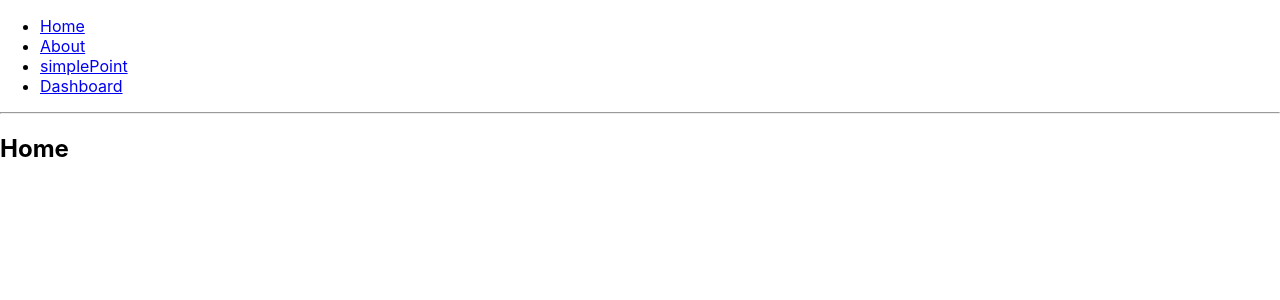
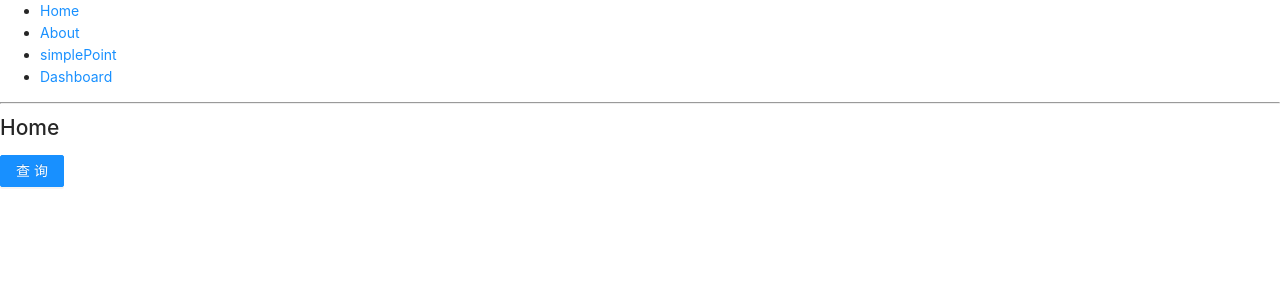
Before and after one commit to sufan89/webgl-react-app, a React (Create React App) app: page / in a window 1280 px wide. Shown: the top 300 px of the page. Built offline with nearby package versions, Linux system fonts and the light colour scheme.

Commit message:
添加ANT

```diff
--- a/package.json
+++ b/package.json
@@ -6,6 +6,7 @@
     "@testing-library/jest-dom": "^4.2.4",
     "@testing-library/react": "^9.5.0",
     "@testing-library/user-event": "^7.2.1",
+    "antd": "^4.13.1",
     "react": "^16.13.1",
     "react-dom": "^16.13.1",
     "react-router": "^5.2.0",
--- a/src/App.js
+++ b/src/App.js
@@ -2,6 +2,7 @@
 import "./App.css";
 import { BrowserRouter as Router, Switch, Route, Link } from "react-router-dom";
 import SimplePoint from "./demo/drawPoint/simplePoint";
+import { Button } from "antd";
 
 function App() {
   return (
@@ -44,6 +45,7 @@
   return (
     <div>
       <h2>Home</h2>
+      <Button type="primary">查询</Button>
     </div>
   );
 }
--- a/src/index.css
+++ b/src/index.css
@@ -1,13 +1,14 @@
+@import "~antd/dist/antd.css";
 body {
   margin: 0;
-  font-family: -apple-system, BlinkMacSystemFont, 'Segoe UI', 'Roboto', 'Oxygen',
-    'Ubuntu', 'Cantarell', 'Fira Sans', 'Droid Sans', 'Helvetica Neue',
+  font-family: -apple-system, BlinkMacSystemFont, "Segoe UI", "Roboto", "Oxygen",
+    "Ubuntu", "Cantarell", "Fira Sans", "Droid Sans", "Helvetica Neue",
     sans-serif;
   -webkit-font-smoothing: antialiased;
   -moz-osx-font-smoothing: grayscale;
 }
 
 code {
-  font-family: source-code-pro, Menlo, Monaco, Consolas, 'Courier New',
+  font-family: source-code-pro, Menlo, Monaco, Consolas, "Courier New",
     monospace;
 }
```
